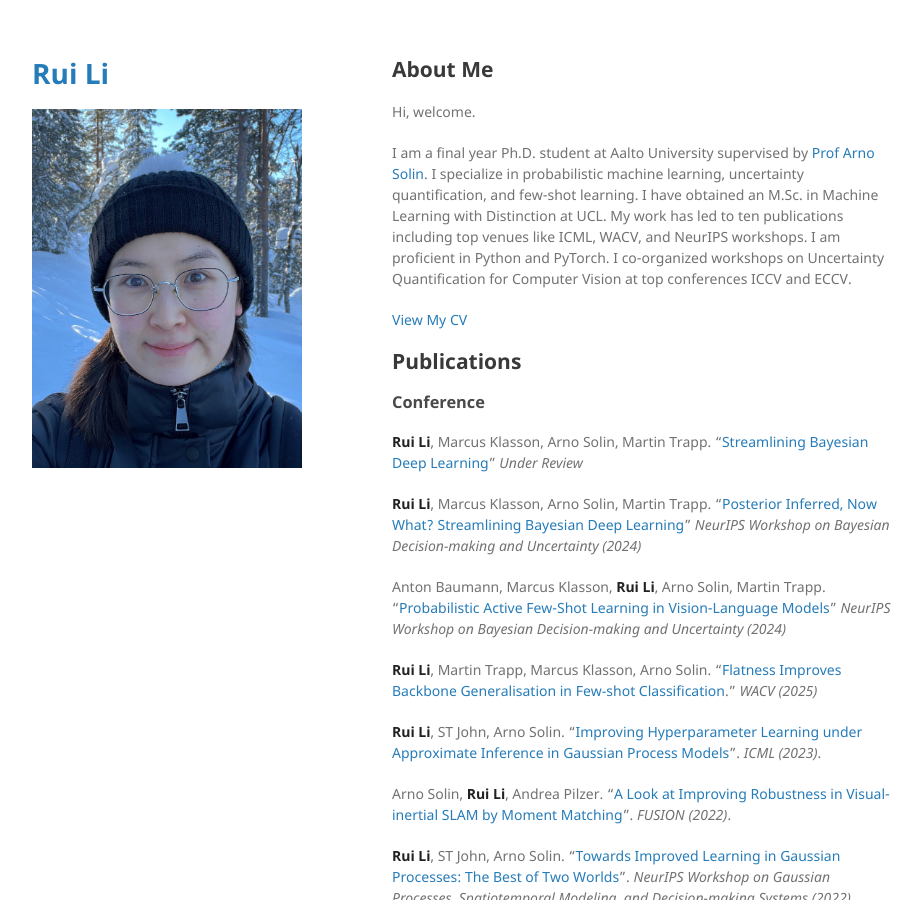
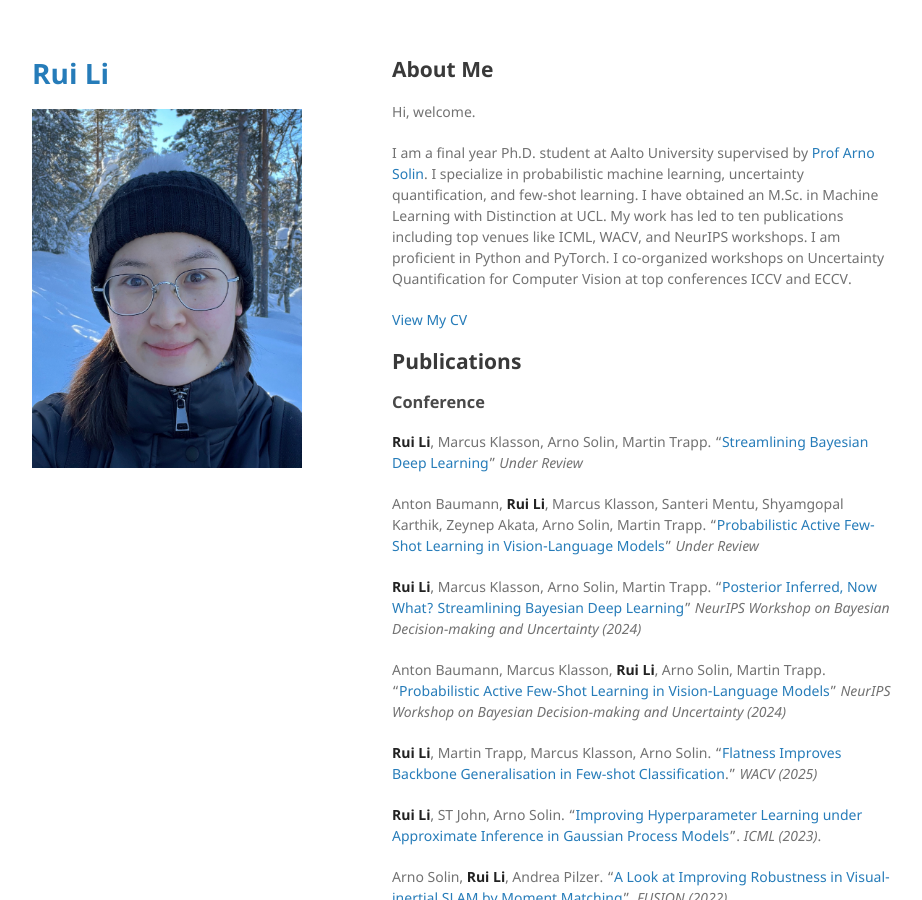
Before and after one commit to ruili-pml/ruili-pml.github.io, a Jekyll site: the page built from index.md, in a window 1280 px wide and 900 px high. Shown: the whole window, without its empty margins (178-1100 px from the left). Built offline with Jekyll 4.4.1, drawn with Linux system fonts in a browser that asks for light colours; the repository's description, which GitHub fills in, is left out; our own code applies the rules of GitHub Pages for plain Markdown files.

Commit message:
Update index.md

```diff
--- a/index.md
+++ b/index.md
@@ -16,6 +16,8 @@ I am a final year Ph.D. student at Aalto University supervised by [Prof Arno Sol
 ### Conference
 
 **Rui Li**, Marcus Klasson, Arno Solin, Martin Trapp. "[Streamlining Bayesian Deep Learning]()" _Under Review_
+
+Anton Baumann, **Rui Li**, Marcus Klasson, Santeri Mentu, Shyamgopal Karthik, Zeynep Akata, Arno Solin, Martin Trapp. "[Probabilistic Active Few-Shot Learning in Vision-Language Models]()" _Under Review_
 
 **Rui Li**, Marcus Klasson, Arno Solin, Martin Trapp. "[Posterior Inferred, Now What? Streamlining Bayesian Deep Learning]()" _NeurIPS Workshop on Bayesian Decision-making and Uncertainty (2024)_
 
```
